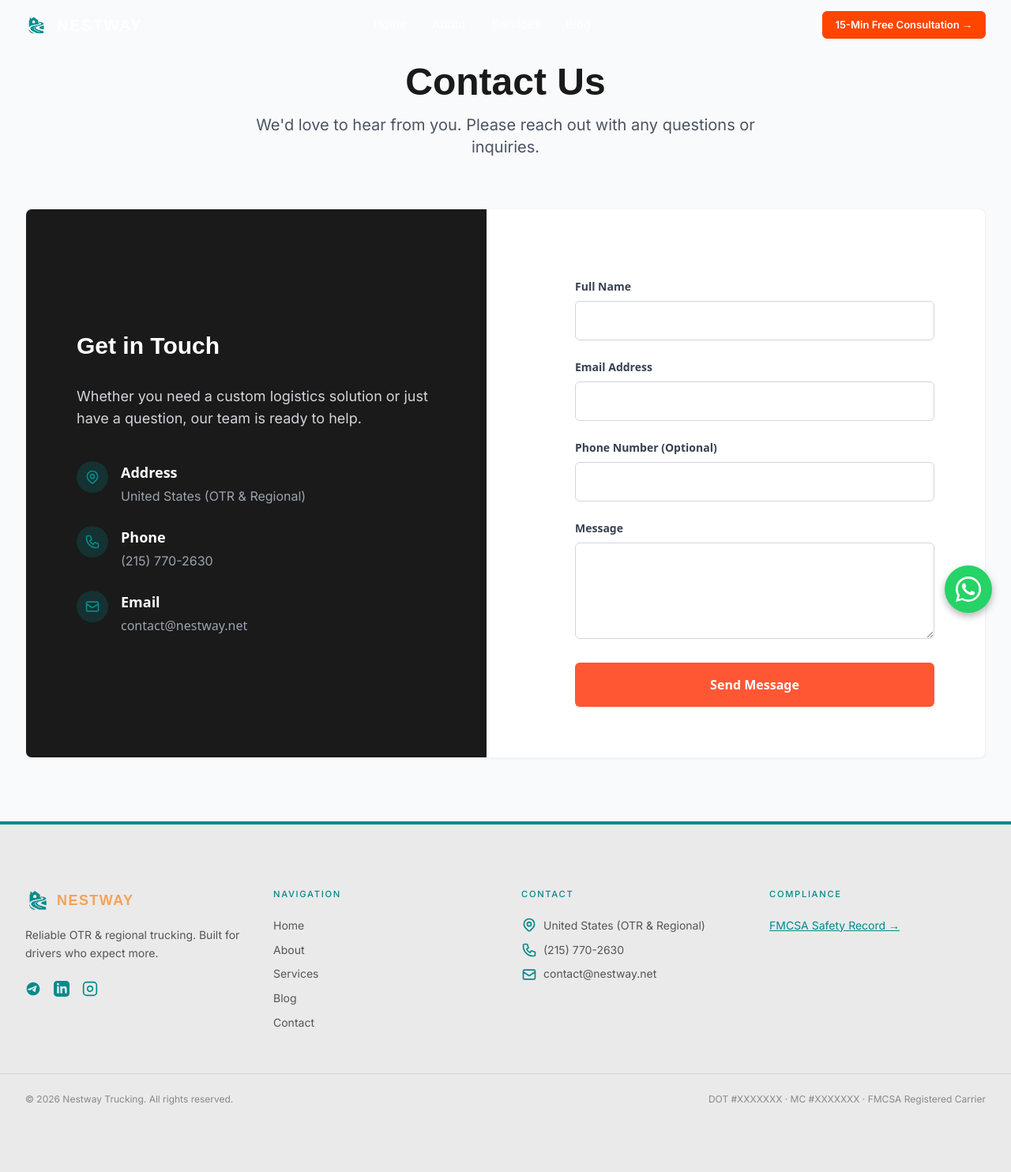
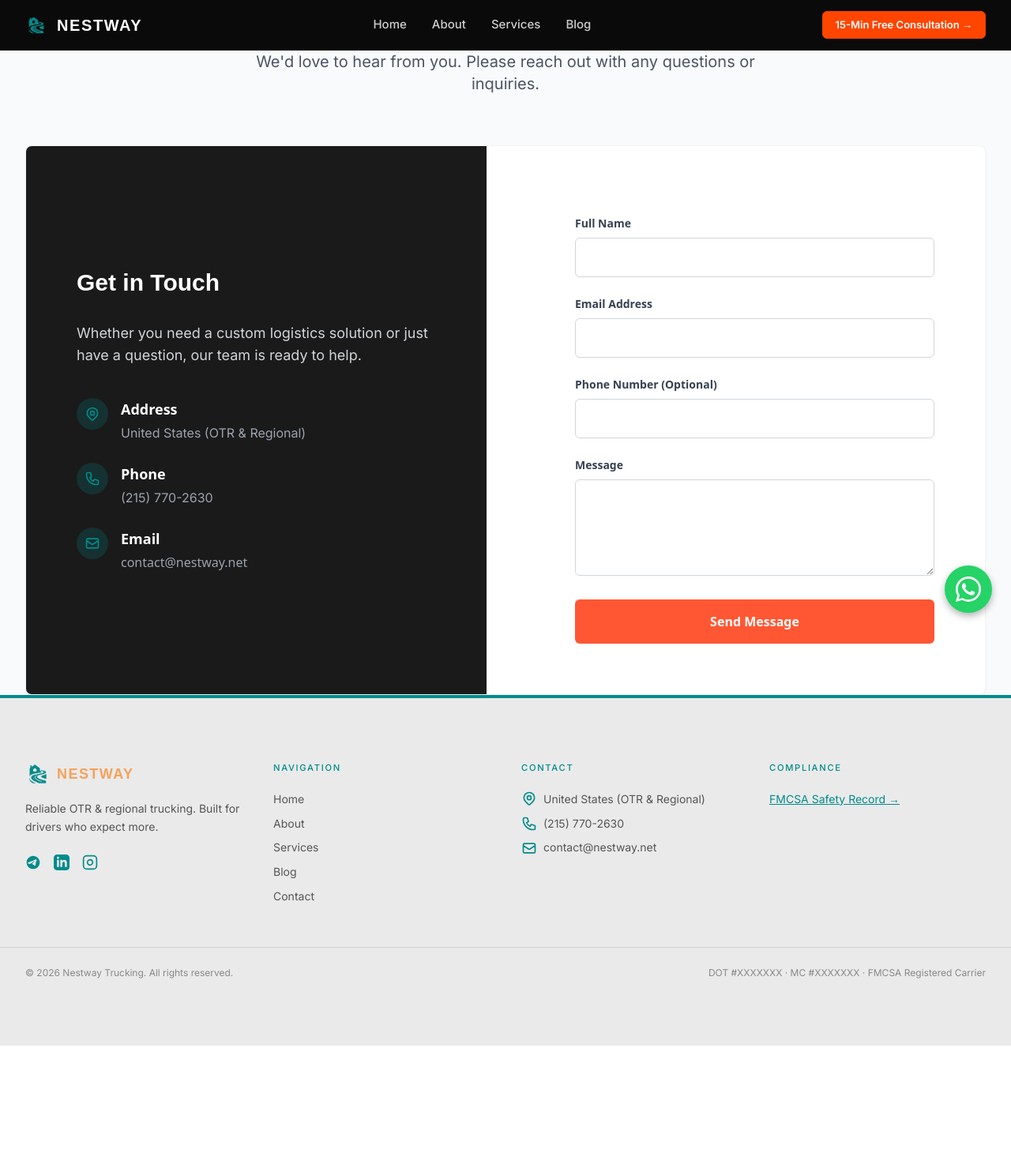
Before and after one commit to turdaliyevhasanali60-lang/Nestway, a Django app: page /contact/ in a window 1280 px wide. Shown: the whole page at 79% size. After the commit the page ends 1324 px from the top, so only its background shows below. Run offline with Django 5.2, Linux system fonts and the light colour scheme; data comes from the database, SQL or seed files in the repository; some web fonts are replaced.

Commit message:
Make navbar color dark for Contact Us page and adjust top padding

```diff
--- a/core/templates/contact.html
+++ b/core/templates/contact.html
@@ -2,8 +2,19 @@
 
 {% block title %}Contact Us - {{ site_settings.company_name|default:"Nestway" }}{% endblock %}
 
+{% block head %}
+<style>
+    .fixed.top-0 {
+        background: #0a0a0a !important;
+        backdrop-filter: none !important;
+        -webkit-backdrop-filter: none !important;
+        border-bottom: 1px solid rgba(255,255,255,0.06) !important;
+    }
+</style>
+{% endblock %}
+
 {% block content %}
-<div class="py-10 md:py-20 bg-gray-50 min-h-screen">
+<div class="pt-28 pb-10 md:pt-36 md:pb-20 bg-gray-50 min-h-screen">
     <div class="max-w-7xl mx-auto px-4 sm:px-6 lg:px-8">
         <div class="text-center mb-16">
             <h1 class="text-4xl md:text-5xl font-extrabold text-[#1a1a1a]">Contact Us</h1>
```
